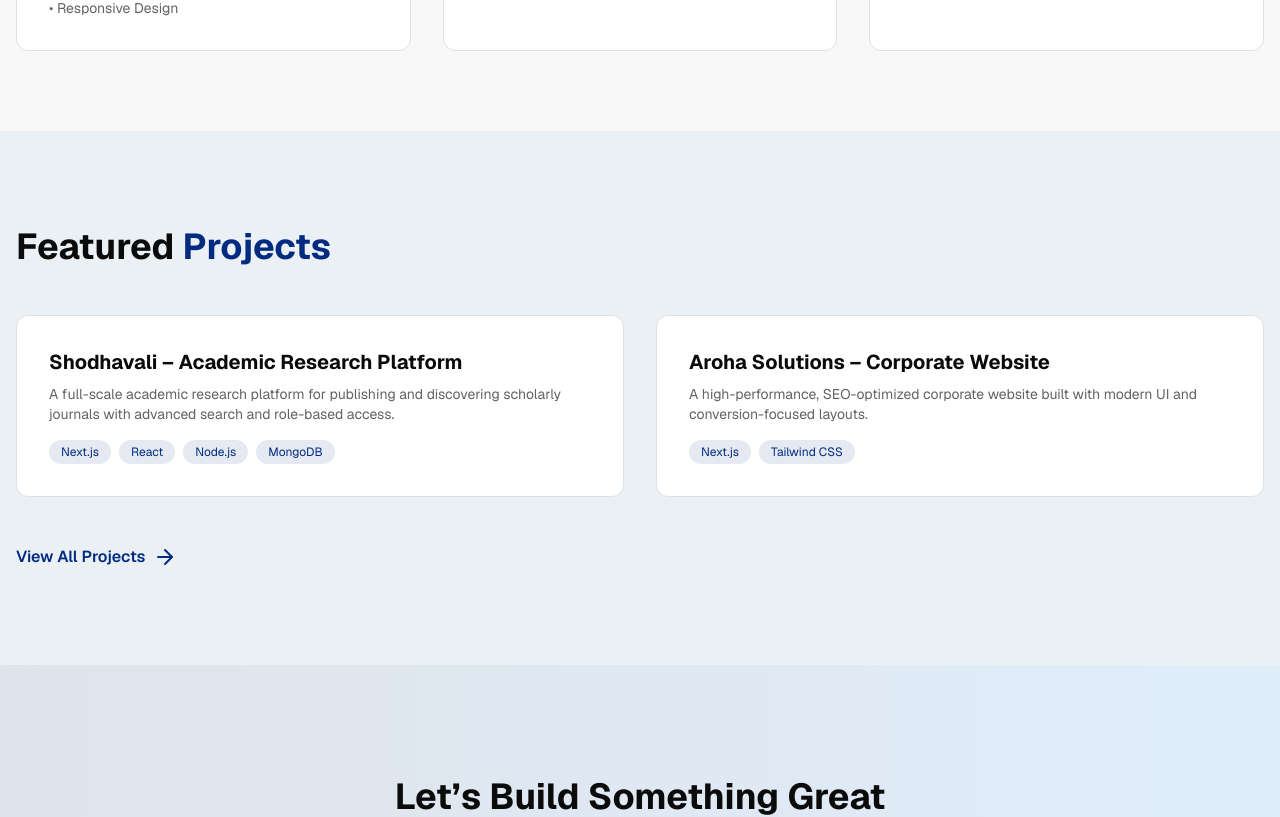
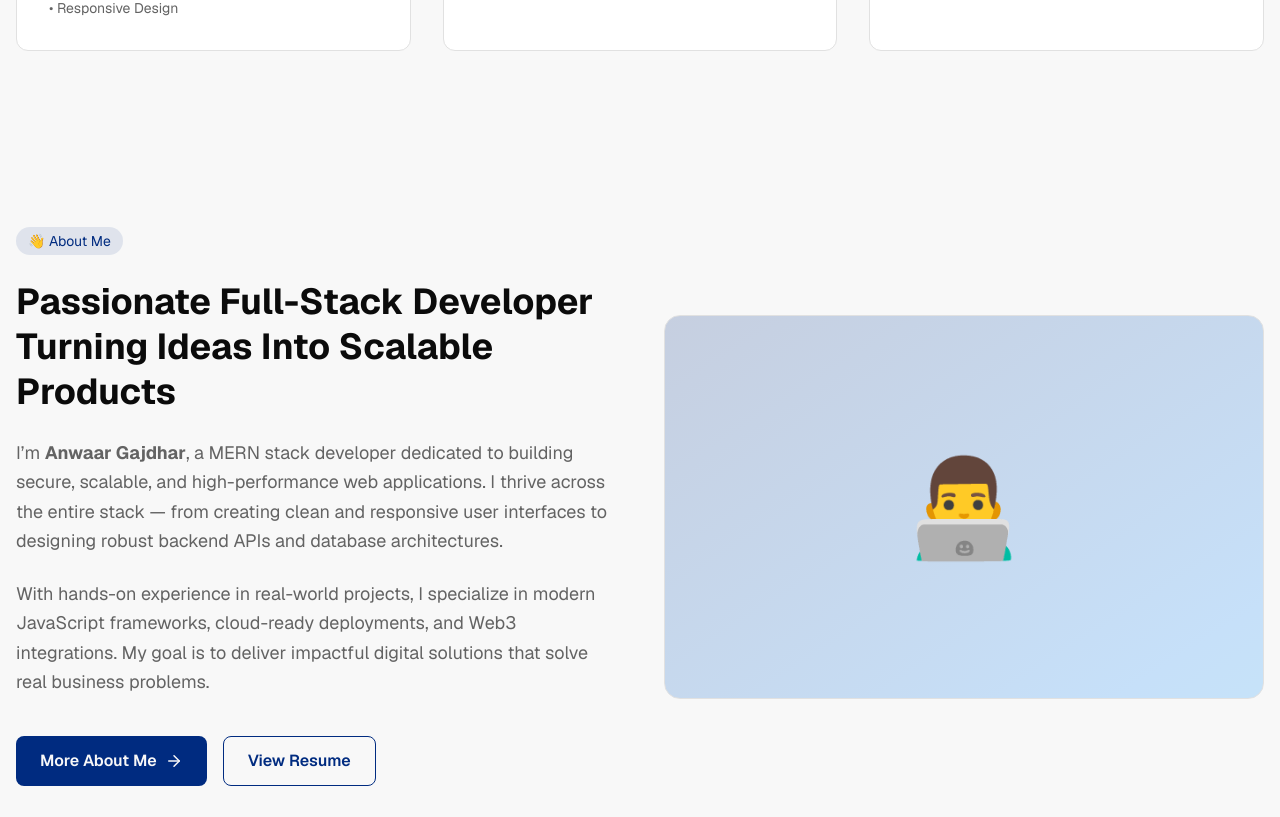
Before and after one commit to anwaargajdhar/portfolio, a Next.js app: page / in a window 1280 px wide. Shown: the part 1040-1857 px from the top of the page. Built offline with nearby package versions, Linux system fonts and the light colour scheme.

Commit message:
your message

```diff
--- a/app/about/page.tsx
+++ b/app/about/page.tsx
@@ -302,7 +302,7 @@ export default function About() {
             I'm always interested in hearing about new projects and opportunities. Let's connect and build something amazing together!
           </p>
           <a
-            href="mailto:anwarsmailid.com"
+            href="mailto:anwarsmailid@gmail.com"
             className="inline-block px-8 py-3 bg-primary text-primary-foreground rounded-lg font-semibold hover:bg-primary/90 transition-colors"
           >
             Get In Touch
--- a/app/page.tsx
+++ b/app/page.tsx
@@ -188,6 +188,69 @@ export default function Home() {
         </motion.div>
       </section>
 
+      {/* ---------------- ABOUT ---------------- */}
+      <section id="about" className="py-24">
+        <motion.div
+          variants={container}
+          initial="hidden"
+          whileInView="visible"
+          viewport={{ once: true }}
+          className="max-w-7xl mx-auto px-4 grid md:grid-cols-2 gap-12 items-center"
+        >
+          {/* Left Content */}
+          <motion.div variants={fadeUp} className="space-y-6">
+            <span className="inline-block px-3 py-1 bg-primary/10 text-primary rounded-full text-sm">
+              👋 About Me
+            </span>
+
+            <h2 className="text-4xl font-bold leading-tight">
+              Passionate Full-Stack Developer
+              <br />
+              Turning Ideas Into Scalable Products
+            </h2>
+
+            <p className="text-muted-foreground leading-relaxed text-lg">
+              I’m <strong>Anwaar Gajdhar</strong>, a MERN stack developer dedicated to building
+              secure, scalable, and high-performance web applications. I thrive across the entire
+              stack — from creating clean and responsive user interfaces to designing robust backend
+              APIs and database architectures.
+            </p>
+
+            <p className="text-muted-foreground leading-relaxed text-lg">
+              With hands-on experience in real-world projects, I specialize in modern JavaScript
+              frameworks, cloud-ready deployments, and Web3 integrations. My goal is to deliver
+              impactful digital solutions that solve real business problems.
+            </p>
+
+            <div className="flex gap-4 pt-4">
+              <Link
+                href="/about"
+                className="inline-flex items-center gap-2 px-6 py-3 bg-primary text-primary-foreground rounded-lg font-semibold hover:bg-primary/90 transition"
+              >
+                More About Me <ArrowRight size={18} />
+              </Link>
+
+              <a
+                href="/resume.pdf"
+                download
+                className="px-6 py-3 border border-primary text-primary rounded-lg font-semibold hover:bg-primary/5 transition"
+              >
+                View Resume
+              </a>
+            </div>
+          </motion.div>
+
+          {/* Right Visual */}
+          <motion.div
+            variants={fadeUp}
+            className="hidden md:flex h-96 rounded-2xl bg-gradient-to-br from-primary/20 to-accent/20 border border-border items-center justify-center"
+          >
+            <span className="text-8xl">👨‍💻</span>
+          </motion.div>
+        </motion.div>
+      </section>
+
+
       {/* ---------------- PROJECTS ---------------- */}
       <section id="projects" className="py-24 bg-secondary/5">
         <div className="max-w-7xl mx-auto px-4">
```
